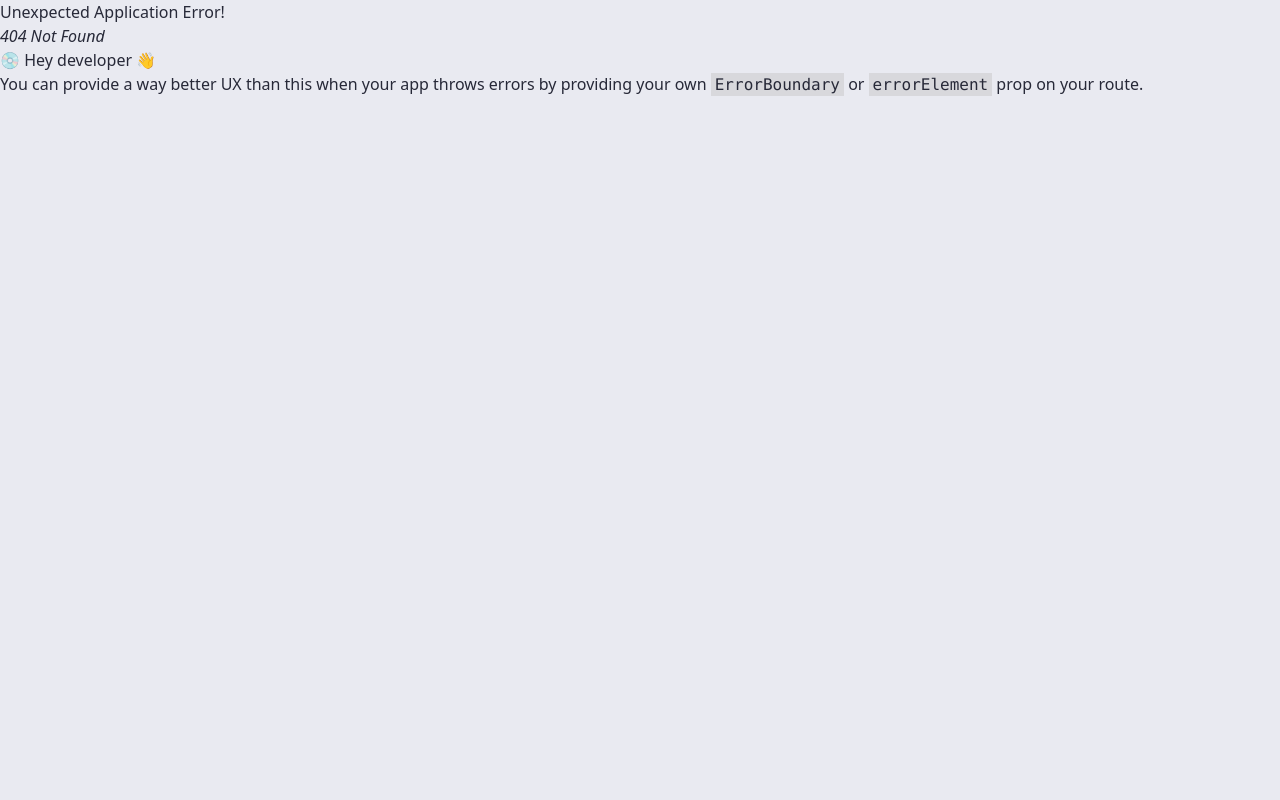
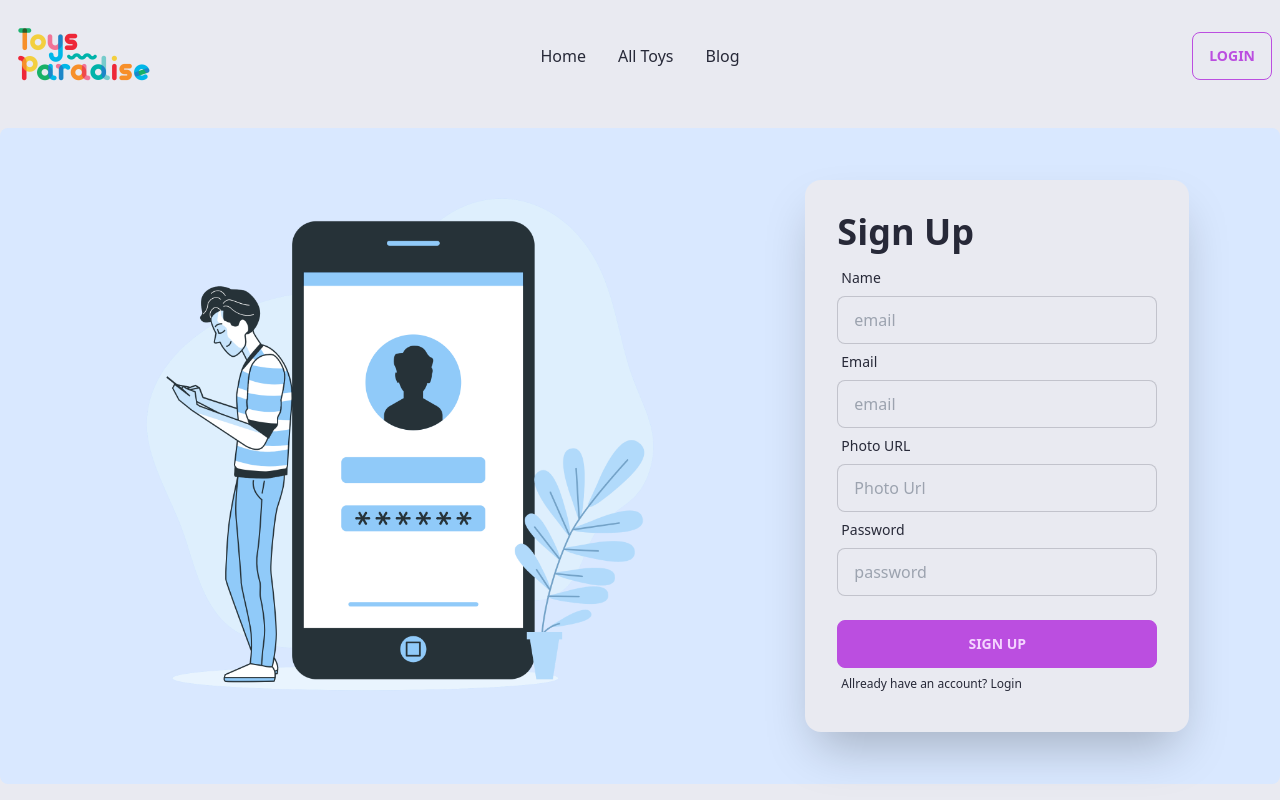
Before and after one commit to amir2601/toys-paradise-client, a React (Vite) app: page /signup in a window 1280 px wide. Before the commit this address had no page. Built offline with nearby package versions, Linux system fonts and the light colour scheme.

Commit message:
sign up page design and firebase install done

```diff
--- a/package.json
+++ b/package.json
@@ -10,6 +10,7 @@
   },
   "dependencies": {
     "daisyui": "^2.51.6",
+    "firebase": "^9.22.0",
     "localforage": "^1.10.0",
     "match-sorter": "^6.3.1",
     "react": "^18.2.0",
--- /dev/null
+++ b/src/Firebase/firebase.config.js
@@ -0,0 +1,18 @@
+// Import the functions you need from the SDKs you need
+import { initializeApp } from "firebase/app";
+// TODO: Add SDKs for Firebase products that you want to use
+// https://firebase.google.com/docs/web/setup#available-libraries
+
+// Your web app's Firebase configuration
+const firebaseConfig = {
+  apiKey:import.meta.env.VITE_APIKEY,
+  authDomain:import.meta.env.VITE_AUTHDOMAIN,
+  projectId:import.meta.env.VITE_PROJECTID,
+  storageBucket:import.meta.env.VITE_STORAGEBUCKET,
+  messagingSenderId:import.meta.env.VITE_MESSAGINGSENDERID,
+  appId:import.meta.env.VITE_APPID,
+};
+
+// Initialize Firebase
+const app = initializeApp(firebaseConfig);
+export default app;
--- a/src/Pages/Login/Login.jsx
+++ b/src/Pages/Login/Login.jsx
@@ -41,7 +41,7 @@ const Login = () => {
                                     <input className="btn btn-primary" type="submit" value="Login" />
                                 </div>
                                 <label className="label">
-                                    <p className='label-text-alt '>Don't have an account? <Link to='/register' className="link link-hover">Register</Link> </p>
+                                    <p className='label-text-alt '>Don't have an account? <Link to='/signup' className="link link-hover">Register</Link> </p>
                                 </label>
                             </form>
                         </div>
--- /dev/null
+++ b/src/Pages/Register/Register.jsx
@@ -0,0 +1,68 @@
+import React from 'react';
+import SignUpImg from '../../assets/login/signup.png'
+import { Link } from 'react-router-dom';
+
+const handleSignUp = event => {
+    event.preventDefault();
+    const form = event.target;
+    const name = form.name.value;
+    const email = form.email.value;
+    const photo = form.photo.value;
+    const password = form.password.value;
+
+    const user = {Name: name ,Email: email, Photo: photo, Password: password}
+    console.log(user);
+}
+
+const Register = () => {
+    return (
+        <div>
+            <div className="hero min-h-[80vh] bg-accent rounded-lg">
+                <div className="hero-content flex-col lg:flex-row md:justify-evenly">
+                    <div className="text-center lg:text-left md:w-1/2">
+                        <img src={SignUpImg} alt="" />
+                    </div>
+                    <div className="card flex-shrink-0 max-w-sm shadow-2xl bg-base-100 md:w-1/2">
+                        <div className="card-body">
+                            <h1 className="text-4xl font-bold">Sign Up</h1>
+                            <form onSubmit={handleSignUp}>
+                                <div className="form-control">
+                                    <label className="label">
+                                        <span className="label-text">Name</span>
+                                    </label>
+                                    <input type="text" name='name' placeholder="email" className="input input-bordered" required />
+                                </div>
+                                <div className="form-control">
+                                    <label className="label">
+                                        <span className="label-text">Email</span>
+                                    </label>
+                                    <input type="email" name='email' placeholder="email" className="input input-bordered" required />
+                                </div>
+                                <div className="form-control">
+                                    <label className="label">
+                                        <span className="label-text">Photo URL</span>
+                                    </label>
+                                    <input type="text" name='photo' placeholder="Photo Url" className="input input-bordered" required />
+                                </div>
+                                <div className="form-control">
+                                    <label className="label">
+                                        <span className="label-text">Password</span>
+                                    </label>
+                                    <input type="password" name='password' placeholder="password" className="input input-bordered" required />
+                                </div>
+                                <div className="form-control mt-6">
+                                    <input className="btn btn-primary" type="submit" value="Sign Up" />
+                                </div>
+                                <label className="label">
+                                    <p className='label-text-alt '>Allready have an account? <Link to='/login' className="link link-hover">Login</Link> </p>
+                                </label>
+                            </form>
+                        </div>
+                    </div>
+                </div>
+            </div>
+        </div>
+    );
+};
+
+export default Register;
--- /dev/null
+++ b/src/Provider/AuthProvider.jsx
@@ -0,0 +1,17 @@
+import React, { createContext } from 'react';
+import { getAuth } from "firebase/auth";
+
+const AuthProvider = () => {
+
+    const AuthContext = createContext()
+
+    const auth = getAuth(app);
+
+    return (
+        <div>
+
+        </div>
+    );
+};
+
+export default AuthProvider;
--- a/src/Routes/Routes.jsx
+++ b/src/Routes/Routes.jsx
@@ -3,6 +3,7 @@ import { createBrowserRouter } from 'react-router-dom';
 import Main from '../Layout/Main';
 import Home from '../Pages/Home/Home/Home';
 import Login from '../Pages/Login/Login';
+import Register from '../Pages/Register/Register';
 
 const router = createBrowserRouter([
     {
@@ -16,6 +17,10 @@ const router = createBrowserRouter([
         {
           path: '/login',
           element: <Login></Login>
+        },
+        {
+          path: 'signup',
+          element: <Register></Register>
         }
       ]
     }
```
Also changed, not shown: src/assets/login/signup.png (added), 1 other file (tests, documents, lock files or other folders).
